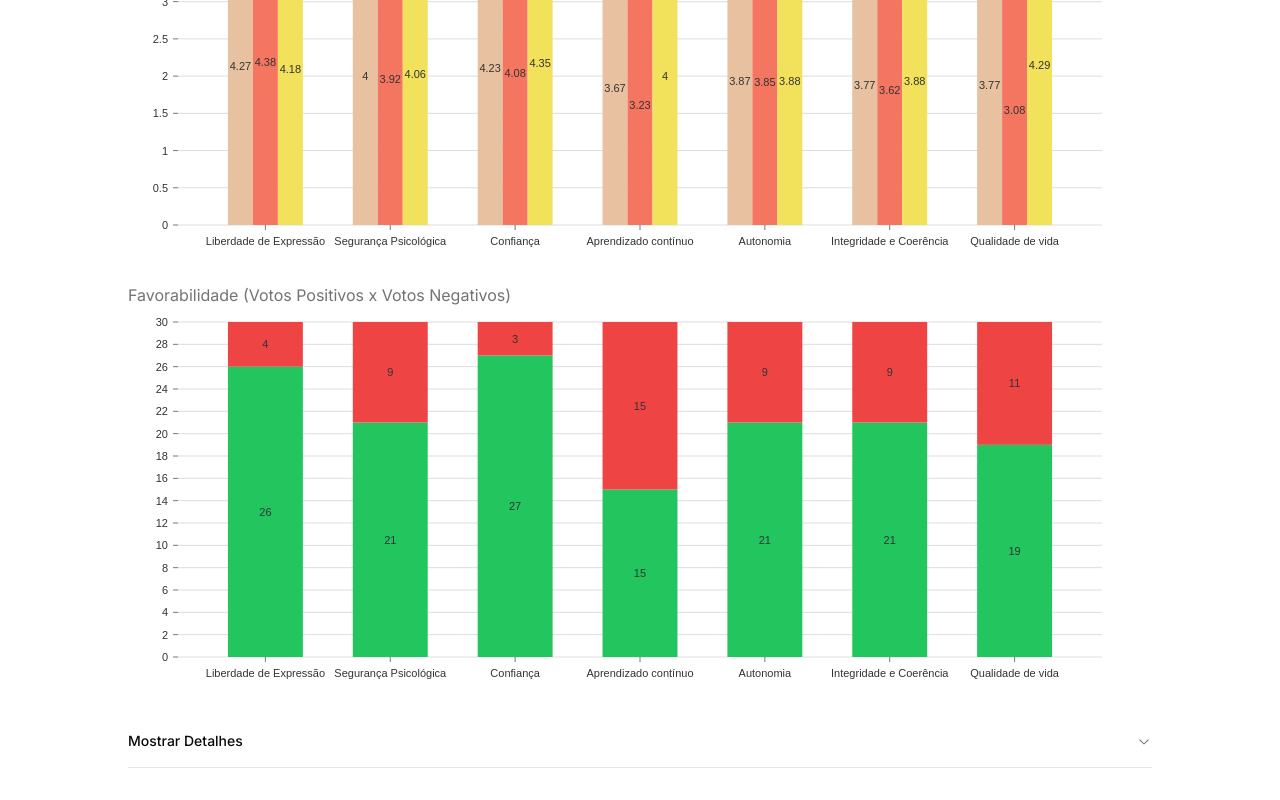
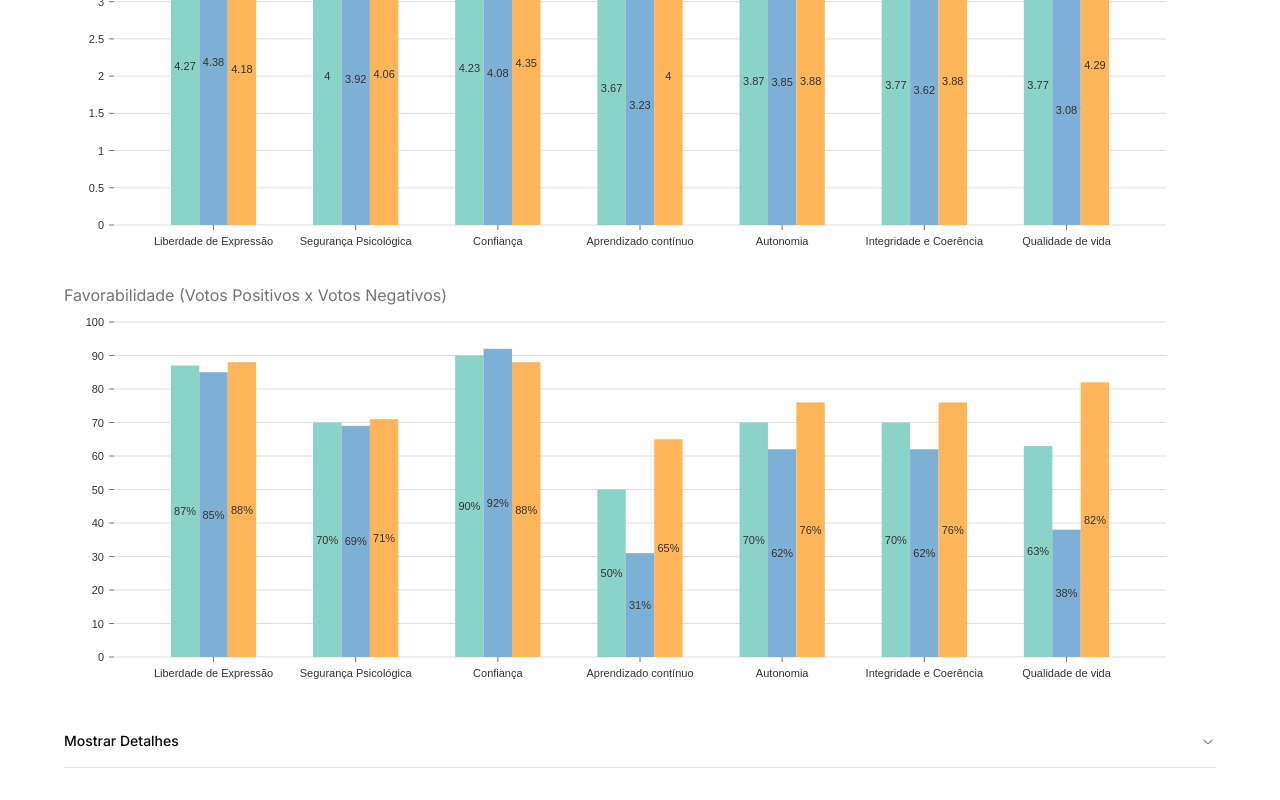
Before and after one commit to jpbmoura/d3-dna, a Next.js app: page / in a window 1280 px wide. Shown: the part 725-1525 px from the top of the page. Built offline with nearby package versions, Linux system fonts and the light colour scheme.

Commit message:
change colors and favorability

```diff
--- a/src/app/page.tsx
+++ b/src/app/page.tsx
@@ -16,30 +16,41 @@ import Chart from "react-google-charts";
 export default function Home() {
   const scoreInitalValue = {
     average: 0,
-    leaderAverage: 0,
-    notLeaderAverage: 0,
     positiveVotes: 0,
     negativeVotes: 0,
-    asLeader: {
+    totalOfVotes: 0,
+    scores: {
       "1": 0,
       "2": 0,
       "3": 0,
       "4": 0,
       "5": 0,
     },
-    asNotLeader: {
+    asLeader: {
+      average: 0,
+      totalOfVotes: 0,
+      positiveVotes: 0,
+      negativeVotes: 0,
+      scores: {
         "1": 0,
         "2": 0,
         "3": 0,
         "4": 0,
         "5": 0,
       },
+    },
+    asNotLeader: {
+      average: 0,
+      totalOfVotes: 0,
+      positiveVotes: 0,
+      negativeVotes: 0,
       scores: {
         "1": 0,
         "2": 0,
         "3": 0,
         "4": 0,
         "5": 0,
+      },
     },
   };
 
@@ -78,9 +89,8 @@ export default function Home() {
     prepareDataForChart();
   }, []);
 
-  console.log(freedomOfSpeechData);
   return (
-    <main className="max-w-5xl mx-auto pt-12 px-8 lg:px-0">
+    <main className="max-w-6xl mx-auto pt-12 px-8 lg:px-0">
       <header className="flex justify-between items-center">
         <h1 className="font-bold text-xl">D3 - DNA</h1>
         <span className="italic text-neutral-500 text-sm">
@@ -127,6 +137,7 @@ export default function Home() {
               ]}
               keys={["value"]}
               index="key"
+              color={"#8bd3c7"}
             />
           </div>
         </div>
@@ -141,52 +152,54 @@ export default function Home() {
                 {
                   key: "Liberdade de Expressão",
                   average: freedomOfSpeechData.average.toFixed(2),
-                  leader: freedomOfSpeechData.leaderAverage.toFixed(2),
-                  isNotLeader: freedomOfSpeechData.notLeaderAverage.toFixed(2),
+                  leader: freedomOfSpeechData.asLeader.average.toFixed(2),
+                  isNotLeader:
+                    freedomOfSpeechData.asNotLeader.average.toFixed(2),
                 },
                 {
                   key: "Segurança Psicológica",
                   average: psychologicalSafetyData.average.toFixed(2),
-                  leader: psychologicalSafetyData.leaderAverage.toFixed(2),
+                  leader: psychologicalSafetyData.asLeader.average.toFixed(2),
                   isNotLeader:
-                    psychologicalSafetyData.notLeaderAverage.toFixed(2),
+                    psychologicalSafetyData.asNotLeader.average.toFixed(2),
                 },
                 {
                   key: "Confiança",
                   average: reliabilityData.average.toFixed(2),
-                  leader: reliabilityData.leaderAverage.toFixed(2),
-                  isNotLeader: reliabilityData.notLeaderAverage.toFixed(2),
+                  leader: reliabilityData.asLeader.average.toFixed(2),
+                  isNotLeader: reliabilityData.asNotLeader.average.toFixed(2),
                 },
                 {
                   key: "Aprendizado contínuo",
                   average: continuousLearningData.average.toFixed(2),
-                  leader: continuousLearningData.leaderAverage.toFixed(2),
+                  leader: continuousLearningData.asLeader.average.toFixed(2),
                   isNotLeader:
-                    continuousLearningData.notLeaderAverage.toFixed(2),
+                    continuousLearningData.asNotLeader.average.toFixed(2),
                 },
                 {
                   key: "Autonomia",
                   average: autonomyData.average.toFixed(2),
-                  leader: autonomyData.leaderAverage.toFixed(2),
-                  isNotLeader: autonomyData.notLeaderAverage.toFixed(2),
+                  leader: autonomyData.asLeader.average.toFixed(2),
+                  isNotLeader: autonomyData.asNotLeader.average.toFixed(2),
                 },
                 {
                   key: "Integridade e Coerência",
                   average: integrityAndCoherenceData.average.toFixed(2),
-                  leader: integrityAndCoherenceData.leaderAverage.toFixed(2),
+                  leader: integrityAndCoherenceData.asLeader.average.toFixed(2),
                   isNotLeader:
-                    integrityAndCoherenceData.notLeaderAverage.toFixed(2),
+                    integrityAndCoherenceData.asNotLeader.average.toFixed(2),
                 },
                 {
                   key: "Qualidade de vida",
                   average: qualityOfLife.average.toFixed(2),
-                  leader: qualityOfLife.leaderAverage.toFixed(2),
-                  isNotLeader: qualityOfLife.notLeaderAverage.toFixed(2),
+                  leader: qualityOfLife.asLeader.average.toFixed(2),
+                  isNotLeader: qualityOfLife.asNotLeader.average.toFixed(2),
                 },
               ]}
               keys={["average", "leader", "isNotLeader"]}
               index="key"
               type="grouped"
+              color={["#8bd3c7", "#7eb0d5", "#ffb55a"]}
             />
           </div>
         </div>
@@ -200,44 +213,134 @@ export default function Home() {
               data={[
                 {
                   key: "Liberdade de Expressão",
-                  positiveVotes: freedomOfSpeechData.positiveVotes,
-                  negativeVotes: freedomOfSpeechData.negativeVotes,
+                  total: (
+                    (freedomOfSpeechData.positiveVotes /
+                      freedomOfSpeechData.totalOfVotes) *
+                    100
+                  ).toFixed(0),
+                  leader: (
+                    (freedomOfSpeechData.asLeader.positiveVotes /
+                      freedomOfSpeechData.asLeader.totalOfVotes) *
+                    100
+                  ).toFixed(0),
+                  notLeader: (
+                    (freedomOfSpeechData.asNotLeader.positiveVotes /
+                      freedomOfSpeechData.asNotLeader.totalOfVotes) *
+                    100
+                  ).toFixed(0),
                 },
                 {
                   key: "Segurança Psicológica",
-                  positiveVotes: psychologicalSafetyData.positiveVotes,
-                  negativeVotes: psychologicalSafetyData.negativeVotes,
+                  total: (
+                    (psychologicalSafetyData.positiveVotes /
+                      psychologicalSafetyData.totalOfVotes) *
+                    100
+                  ).toFixed(0),
+                  leader: (
+                    (psychologicalSafetyData.asLeader.positiveVotes /
+                      psychologicalSafetyData.asLeader.totalOfVotes) *
+                    100
+                  ).toFixed(0),
+                  notLeader: (
+                    (psychologicalSafetyData.asNotLeader.positiveVotes /
+                      psychologicalSafetyData.asNotLeader.totalOfVotes) *
+                    100
+                  ).toFixed(0),
                 },
                 {
                   key: "Confiança",
-                  positiveVotes: reliabilityData.positiveVotes,
-                  negativeVotes: reliabilityData.negativeVotes,
+                  total: (
+                    (reliabilityData.positiveVotes /
+                      reliabilityData.totalOfVotes) *
+                    100
+                  ).toFixed(0),
+                  leader: (
+                    (reliabilityData.asLeader.positiveVotes /
+                      reliabilityData.asLeader.totalOfVotes) *
+                    100
+                  ).toFixed(0),
+                  notLeader: (
+                    (reliabilityData.asNotLeader.positiveVotes /
+                      reliabilityData.asNotLeader.totalOfVotes) *
+                    100
+                  ).toFixed(0),
                 },
                 {
                   key: "Aprendizado contínuo",
-                  positiveVotes: continuousLearningData.positiveVotes,
-                  negativeVotes: continuousLearningData.negativeVotes,
+                  total: (
+                    (continuousLearningData.positiveVotes /
+                      continuousLearningData.totalOfVotes) *
+                    100
+                  ).toFixed(0),
+                  leader: (
+                    (continuousLearningData.asLeader.positiveVotes /
+                      continuousLearningData.asLeader.totalOfVotes) *
+                    100
+                  ).toFixed(0),
+                  notLeader: (
+                    (continuousLearningData.asNotLeader.positiveVotes /
+                      continuousLearningData.asNotLeader.totalOfVotes) *
+                    100
+                  ).toFixed(0),
                 },
                 {
                   key: "Autonomia",
-                  positiveVotes: autonomyData.positiveVotes,
-                  negativeVotes: autonomyData.negativeVotes,
+                  total: (
+                    (autonomyData.positiveVotes / autonomyData.totalOfVotes) *
+                    100
+                  ).toFixed(0),
+                  leader: (
+                    (autonomyData.asLeader.positiveVotes /
+                      autonomyData.asLeader.totalOfVotes) *
+                    100
+                  ).toFixed(0),
+                  notLeader: (
+                    (autonomyData.asNotLeader.positiveVotes /
+                      autonomyData.asNotLeader.totalOfVotes) *
+                    100
+                  ).toFixed(0),
                 },
                 {
                   key: "Integridade e Coerência",
-                  positiveVotes: integrityAndCoherenceData.positiveVotes,
-                  negativeVotes: integrityAndCoherenceData.negativeVotes,
+                  total: (
+                    (integrityAndCoherenceData.positiveVotes /
+                      integrityAndCoherenceData.totalOfVotes) *
+                    100
+                  ).toFixed(0),
+                  leader: (
+                    (integrityAndCoherenceData.asLeader.positiveVotes /
+                      integrityAndCoherenceData.asLeader.totalOfVotes) *
+                    100
+                  ).toFixed(0),
+                  notLeader: (
+                    (integrityAndCoherenceData.asNotLeader.positiveVotes /
+                      integrityAndCoherenceData.asNotLeader.totalOfVotes) *
+                    100
+                  ).toFixed(0),
                 },
                 {
                   key: "Qualidade de vida",
-                  positiveVotes: qualityOfLife.positiveVotes,
-                  negativeVotes: qualityOfLife.negativeVotes,
+                  total: (
+                    (qualityOfLife.positiveVotes / qualityOfLife.totalOfVotes) *
+                    100
+                  ).toFixed(0),
+                  leader: (
+                    (qualityOfLife.asLeader.positiveVotes /
+                      qualityOfLife.asLeader.totalOfVotes) *
+                    100
+                  ).toFixed(0),
+                  notLeader: (
+                    (qualityOfLife.asNotLeader.positiveVotes /
+                      qualityOfLife.asNotLeader.totalOfVotes) *
+                    100
+                  ).toFixed(0),
                 },
               ]}
-              keys={["positiveVotes", "negativeVotes"]}
-              color={["#22c55e", "#ef4444"]}
+              keys={["total", "leader", "notLeader"]}
               index="key"
-              type="stacked"
+              type="grouped"
+              color={["#8bd3c7", "#7eb0d5", "#ffb55a"]}
+              format={(v: number) => `${v}%`}
             />
           </div>
         </div>
--- a/src/components/shared/barChart.tsx
+++ b/src/components/shared/barChart.tsx
@@ -9,6 +9,7 @@ const BarChart = ({
   color,
   legend,
   type,
+  format,
 }: {
   data: any;
   keys: string[];
@@ -16,6 +17,7 @@ const BarChart = ({
   color?: string | string[];
   legend?: string;
   type?: "grouped" | "stacked";
+  format?: any;
 }) => {
   return (
     <ResponsiveBar
@@ -26,6 +28,7 @@ const BarChart = ({
       padding={0.4}
       valueScale={{ type: "linear" }}
       groupMode={type || "grouped"}
+      valueFormat={format || undefined}
       colors={color}
       animate={true}
       axisTop={null}
--- a/src/helpers/functions/formatScores.ts
+++ b/src/helpers/functions/formatScores.ts
@@ -13,15 +13,30 @@ export const formatScores = (data: any, prevState: any, field: string) => {
     average:
       data.reduce((acc: number, item: any) => acc + item[field], 0) /
       data.length,
-    leaderAverage:
+    totalOfVotes: data.length,
+    positiveVotes: positiveVotes.length,
+    negativeVotes: negativeVotes.length,
+    scores: {
+      "1": data.filter((item: any) => item[field] === 1).length,
+      "2": data.filter((item: any) => item[field] === 2).length,
+      "3": data.filter((item: any) => item[field] === 3).length,
+      "4": data.filter((item: any) => item[field] === 4).length,
+      "5": data.filter((item: any) => item[field] === 5).length,
+    },
+    asLeader: {
+      totalOfVotes: isLeader.length,
+      average:
         isLeader.reduce((acc: number, item: any) => acc + item[field], 0) /
         isLeader.length,
-    notLeaderAverage:
-      isNotLeader.reduce((acc: number, item: any) => acc + item[field], 0) /
-      isNotLeader.length,
-    positiveVotes: positiveVotes.length,
-    negativeVotes: negativeVotes.length,
-    asLeader: {
+      positiveVotes: positiveVotes.filter(
+        (item: any) =>
+          item["Você possui papel de liderança na Going2?"] !== "Não"
+      ).length,
+      negativeVotes: negativeVotes.filter(
+        (item: any) =>
+          item["Você possui papel de liderança na Going2?"] !== "Não"
+      ).length,
+      scores: {
         "1": data.filter(
           (item: any) =>
             item[field] === 1 &&
@@ -48,7 +63,21 @@ export const formatScores = (data: any, prevState: any, field: string) => {
             item["Você possui papel de liderança na Going2?"] !== "Não"
         ).length,
       },
+    },
     asNotLeader: {
+      totalOfVotes: isNotLeader.length,
+      average:
+        isNotLeader.reduce((acc: number, item: any) => acc + item[field], 0) /
+        isNotLeader.length,
+      positiveVotes: positiveVotes.filter(
+        (item: any) =>
+          item["Você possui papel de liderança na Going2?"] === "Não"
+      ).length,
+      negativeVotes: negativeVotes.filter(
+        (item: any) =>
+          item["Você possui papel de liderança na Going2?"] === "Não"
+      ).length,
+      scores: {
         "1": data.filter(
           (item: any) =>
             item[field] === 1 &&
@@ -75,12 +104,6 @@ export const formatScores = (data: any, prevState: any, field: string) => {
             item["Você possui papel de liderança na Going2?"] === "Não"
         ).length,
       },
-    scores: {
-      "1": data.filter((item: any) => item[field] === 1).length,
-      "2": data.filter((item: any) => item[field] === 2).length,
-      "3": data.filter((item: any) => item[field] === 3).length,
-      "4": data.filter((item: any) => item[field] === 4).length,
-      "5": data.filter((item: any) => item[field] === 5).length,
     },
   };
 };
```
Also changed, not shown: src/components/scoresDetails.tsx (+48 -0 lines), tailwind.config.ts (+19 -8 lines). Lines whose indentation alone changed are shown as unchanged.
